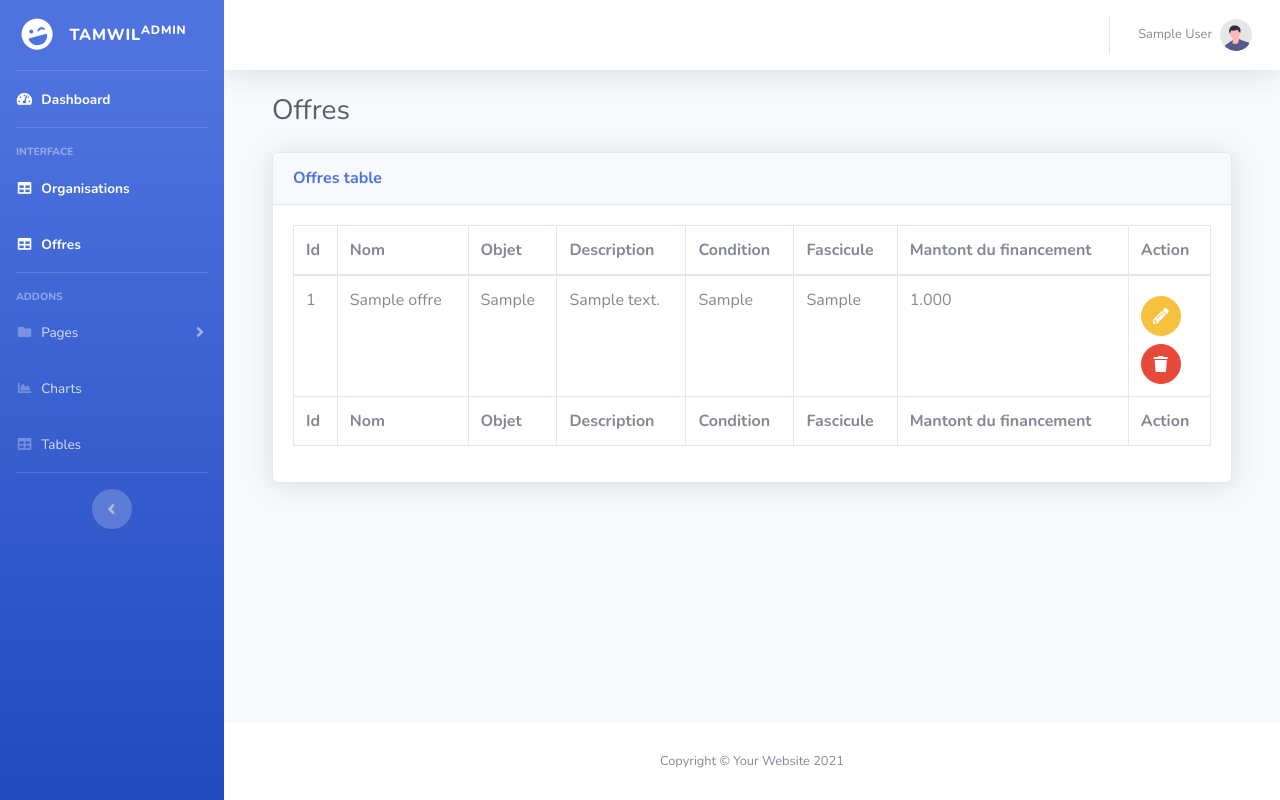
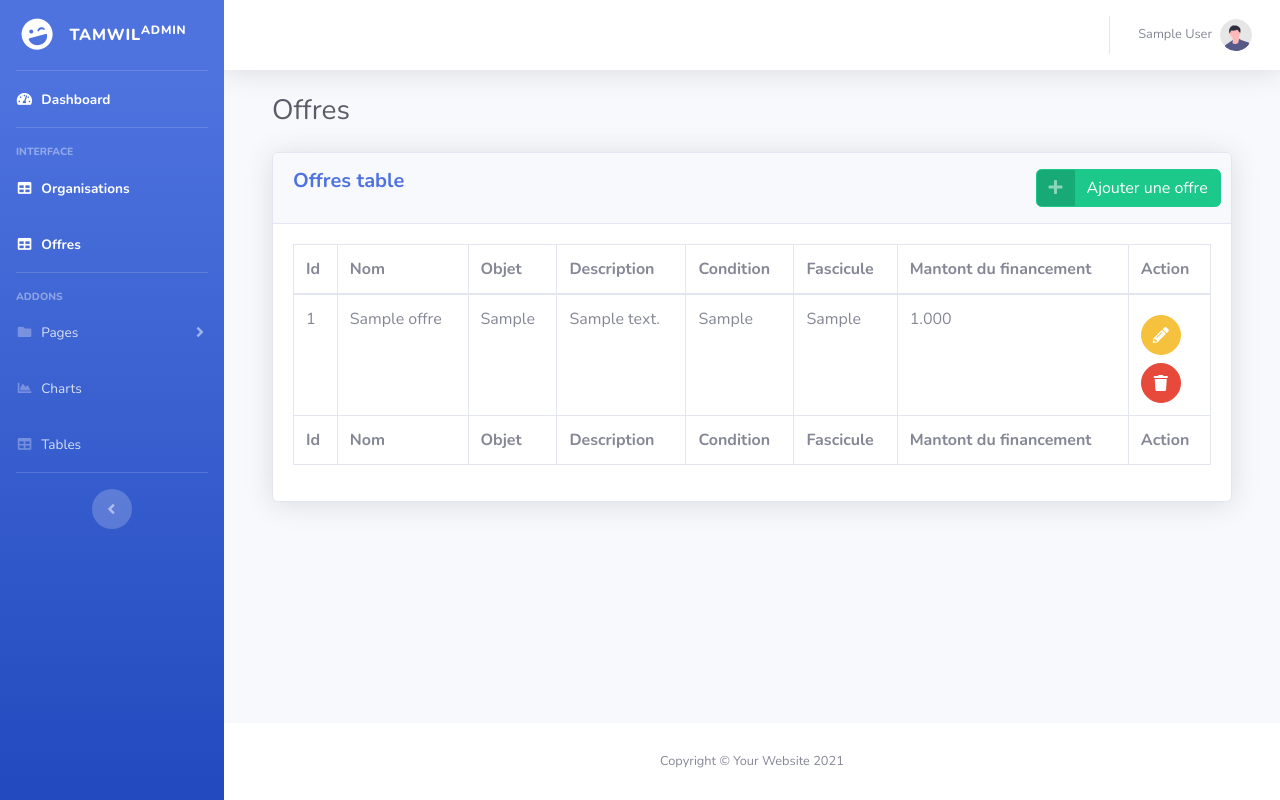
Before and after one commit to kamalaitomar/tamwil, a Laravel app: page /offres in a window 1280 px wide. Run offline with Laravel 8, Linux system fonts and the light colour scheme; a user stored in the database is signed in; tables that the repository leaves empty hold one stand-in row (values such as "Sample post"); some libraries are stand-ins or nearby versions.

Commit message:
ajouter button for organisations & offres tables

```diff
--- a/resources/views/admin/offres.blade.php
+++ b/resources/views/admin/offres.blade.php
@@ -12,7 +12,17 @@
 
     <div class="card shadow mb-4">
         <div class="card-header py-3">
-            <h6 class="m-0 font-weight-bold text-primary">Offres table</h6>
+            <div class="row">
+                <h5 class=" font-weight-bold text-primary col-9">Offres table</h5>
+
+                <a href="#" class="btn btn-success btn-icon-split ml-5">
+                    <span class="icon text-white-50">
+                        <i class="fas fa-plus"></i>
+                    </span>
+                    <span class="text">Ajouter une offre</span>
+                </a>
+            </div>
+
         </div>
         <div class="card-body">
             <div class="table-responsive">
```
Also changed, not shown: resources/views/admin/organisations.blade.php (+10 -1 lines).
